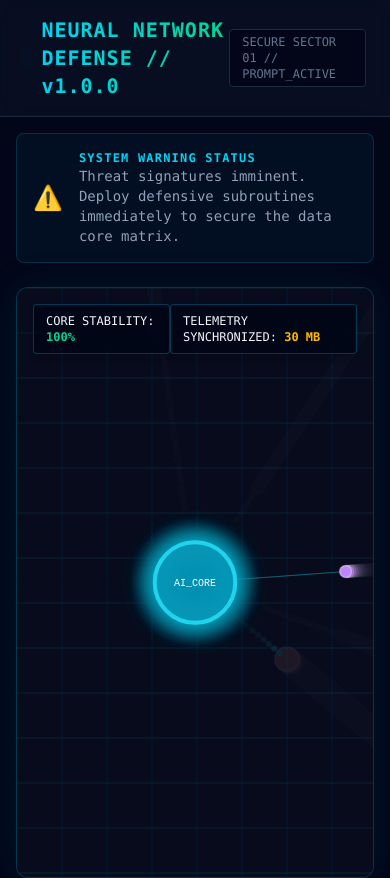
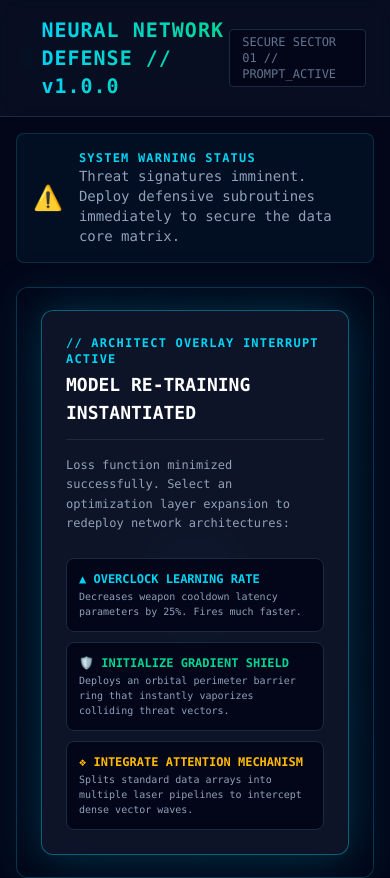
Before and after one commit to lakshmiv3322/neural-net-defense, a React (Vite) app: page / in a window 390 px wide. Shown: the top 878 px of the page. Built offline with nearby package versions, Linux system fonts and the light colour scheme.

Commit message:
feat: construct experience calculation bars, overlay upgrade states, and contextual AI Commander HUD panels

```diff
--- a/src/components/GameCanvas.jsx
+++ b/src/components/GameCanvas.jsx
@@ -4,6 +4,40 @@ export default function GameCanvas() {
   const canvasRef = useRef(null);
   const [score, setScore] = useState(0);
   const [networkStability, setNetworkStability] = useState(100);
+  const [trainingXp, setTrainingXp] = useState(0);
+  const [generationLevel, setGenerationLevel] = useState(1);
+  const [showUpgradeMenu, setShowUpgradeMenu] = useState(false);
+
+  // Real-time Contextual AI Commander Message
+  const [commanderAlert, setCommanderAlert] = useState(
+    "SYSTEM READY: Trace metrics running normal. Watch out for abrupt Data Bias packets."
+  );
+
+  // Use refs for real-time game modifiers to avoid state re-render collision delays
+  const isPausedRef = useRef(false);
+  const fireRateModRef = useRef(25); // Lower means faster firing
+  const shieldActiveRef = useRef(false);
+  const multiShotActiveRef = useRef(false);
+
+  // Interactive upgrade router triggered by the user
+  const applyUpgrade = (type) => {
+    if (type === 'FIRE_RATE') {
+      fireRateModRef.current = Math.max(8, fireRateModRef.current - 6);
+      setCommanderAlert("COMMANDER: Core overclock successfully synchronized. Core firing frequency boosted by 25%.");
+    } else if (type === 'GRADIENT_SHIELD') {
+      shieldActiveRef.current = true;
+      setCommanderAlert("COMMANDER: Orbital Gradient Shield online. Kinetic impact defense active around core node.");
+    } else if (type === 'ATTENTION_BEAM') {
+      multiShotActiveRef.current = true;
+      setCommanderAlert("COMMANDER: Attention Vector array integrated. Split-token data pipelines deployed.");
+    }
+
+    // Reset loop constraints
+    setTrainingXp(0);
+    setGenerationLevel(prev => prev + 1);
+    isPausedRef.current = false;
+    setShowUpgradeMenu(false);
+  };
 
   useEffect(() => {
     const canvas = canvasRef.current;
@@ -17,29 +51,31 @@ export default function GameCanvas() {
     resizeCanvas();
     window.addEventListener('resize', resizeCanvas);
 
-    // --- Core Architecture Coordinates ---
+    // --- Core Spatial Math Coordinates ---
     let coreX = canvas.width / 2;
     let coreY = canvas.height / 2;
     let coreRadius = 40;
     let pulseRadius = 40;
     let pulseDirection = 1;
+    let shieldRotation = 0;
 
-    // --- Threat System Arrays ---
+    // --- Active Data Stream Entities ---
     let enemies = [];
     let spawnTimer = 0;
-    const spawnInterval = 50; // Slightly faster spawning for action balance
+    let spawnInterval = 50;
 
-    // --- Defensive Laser Arrays ---
     let lasers = [];
     let fireTimer = 0;
-    const fireCooldown = 25; // Fires roughly every 0.4 seconds
 
     const spawnThreat = () => {
+      // Scale difficulty dynamically with generations
+      const speedMultiplier = 1 + (generationLevel * 0.1);
+
       const types = [
-        { name: 'Hallucination', color: '#c084fc', speed: 2.2, health: 1, radius: 6, points: 5 },
-        { name: 'Data Bias', color: '#f87171', speed: 1.0, health: 3, radius: 12, points: 15 }
+        { name: 'Hallucination', color: '#c084fc', speed: 2.2 * speedMultiplier, health: 1, radius: 6, points: 5, xpYield: 25 },
+        { name: 'Data Bias', color: '#f87171', speed: 1.0 * speedMultiplier, health: 3, radius: 12, points: 15, xpYield: 45 }
       ];
-      const type = Math.random() < 0.7 ? types[0] : types[1];
+      const type = Math.random() < 0.75 ? types[0] : types[1];
 
       let x, y;
       const angle = Math.random() * Math.PI * 2;
@@ -51,16 +87,22 @@ export default function GameCanvas() {
       });
     };
 
-    // --- MAIN ENGINE LOOP ---
+    // --- HIGH FREQUENCY RENDERING CORE ---
     const renderLoop = () => {
       coreX = canvas.width / 2;
       coreY = canvas.height / 2;
 
-      // 1. Clear Viewport with high-fidelity background trail
+      // Handle system baseline break interrupt when optimization modal triggers
+      if (isPausedRef.current) {
+        animationFrameId = requestAnimationFrame(renderLoop);
+        return;
+      }
+
+      // 1. Wipe Viewport with dark neon trails
       ctx.fillStyle = 'rgba(10, 15, 30, 0.25)';
       ctx.fillRect(0, 0, canvas.width, canvas.height);
 
-      // 2. Render Security Grid lines
+      // 2. Render Virtual Network Grids
       ctx.strokeStyle = 'rgba(6, 182, 212, 0.04)';
       ctx.lineWidth = 1;
       const gridSize = 45;
@@ -71,14 +113,14 @@ export default function GameCanvas() {
         ctx.beginPath(); ctx.moveTo(0, y); ctx.lineTo(canvas.width, y); ctx.stroke();
       }
 
-      // 3. Enemy Spawning Logic
+      // 3. Enemy Generation Tick
       spawnTimer++;
-      if (spawnTimer >= spawnInterval) {
+      if (spawnTimer >= Math.max(15, spawnInterval - (generationLevel * 3))) {
         spawnThreat();
         spawnTimer = 0;
       }
 
-      // 4. AUTOMATED TARGET ACQUISITION (Find closest threat)
+      // 4. Track Nearest Targets
       let closestEnemy = null;
       let closestDistance = Infinity;
 
@@ -87,55 +129,59 @@ export default function GameCanvas() {
         const dx = enemy.x - coreX;
         const dy = enemy.y - coreY;
         const dist = Math.sqrt(dx * dx + dy * dy);
-
         if (dist < closestDistance) {
           closestDistance = dist;
           closestEnemy = enemy;
         }
       }
 
-      // 5. AUTO-FIRE MECHANICS
+      // 5. Fire Weapon Mechanisms
       fireTimer++;
-      if (fireTimer >= fireCooldown && closestEnemy) {
-        // Calculate directional angle toward closest enemy
+      if (fireTimer >= fireRateModRef.current && closestEnemy) {
         const targetDx = closestEnemy.x - coreX;
         const targetDy = closestEnemy.y - coreY;
         const angleToTarget = Math.atan2(targetDy, targetDx);
 
-        // Inject brand new laser projectile into tracking stream
-        lasers.push({
-          x: coreX + Math.cos(angleToTarget) * coreRadius,
-          y: coreY + Math.sin(angleToTarget) * coreRadius,
-          vx: Math.cos(angleToTarget) * 7, // Velocity X scalar
-          vy: Math.sin(angleToTarget) * 7, // Velocity Y scalar
-          radius: 3,
-          color: '#22d3ee'
-        });
+        const addLaser = (angleOffset) => {
+          const finalAngle = angleToTarget + angleOffset;
+          lasers.push({
+            x: coreX + Math.cos(finalAngle) * coreRadius,
+            y: coreY + Math.sin(finalAngle) * coreRadius,
+            vx: Math.cos(finalAngle) * 7,
+            vy: Math.sin(finalAngle) * 7,
+            radius: 3,
+            color: '#22d3ee'
+          });
+        };
+
+        // Primary Cannon Fire
+        addLaser(0);
+
+        // Multi-shot Upgrade Split Engine Trigger
+        if (multiShotActiveRef.current) {
+          addLaser(0.25);  // Left angle pipeline
+          addLaser(-0.25); // Right angle pipeline
+        }
+
         fireTimer = 0;
       }
 
-      // 6. UPDATE & RENDER PROJECTILES (LASERS)
+      // 6. Laser Logic and Damage Metrics
       for (let l = lasers.length - 1; l >= 0; l--) {
         const laser = lasers[l];
         laser.x += laser.vx;
         laser.y += laser.vy;
 
-        // Draw laser as a burning bright energy bolt
         ctx.beginPath();
         ctx.arc(laser.x, laser.y, laser.radius, 0, Math.PI * 2);
         ctx.fillStyle = laser.color;
         ctx.fill();
 
-        // Remove laser if it streaks completely out of bounds
-        if (
-          laser.x < 0 || laser.x > canvas.width ||
-          laser.y < 0 || laser.y > canvas.height
-        ) {
+        if (laser.x < 0 || laser.x > canvas.width || laser.y < 0 || laser.y > canvas.height) {
           lasers.splice(l, 1);
           continue;
         }
 
-        // Check for intersection collisions between laser and all enemies
         for (let e = enemies.length - 1; e >= 0; e--) {
           const enemy = enemies[e];
           const ldx = enemy.x - laser.x;
@@ -143,21 +189,31 @@ export default function GameCanvas() {
           const lDist = Math.sqrt(ldx * ldx + ldy * ldy);
 
           if (lDist < enemy.radius + laser.radius) {
-            // Hit detected! Inflict core data patch damage, drop laser
             enemy.health -= 1;
             lasers.splice(l, 1);
 
-            // Check if threat signature is fully neutralized
             if (enemy.health <= 0) {
-              setScore(prev => prev + enemy.points); // Update UI score stream
+              setScore(prev => prev + enemy.points);
+
+              // Increment Experience States and evaluate leveling thresholds
+              setTrainingXp(prev => {
+                const updatedXp = prev + enemy.xpYield;
+                if (updatedXp >= 100) {
+                  isPausedRef.current = true;
+                  setShowUpgradeMenu(true);
+                  return 100;
+                }
+                return updatedXp;
+              });
+
               enemies.splice(e, 1);
             }
-            break; // Exit early since laser is expended
+            break;
           }
         }
       }
 
-      // 7. MOVE & RENDER ACTIVE THREAT VECTORS
+      // 7. Render & Process Active Threats
       for (let i = enemies.length - 1; i >= 0; i--) {
         const enemy = enemies[i];
         const dx = coreX - enemy.x;
@@ -177,7 +233,18 @@ export default function GameCanvas() {
         ctx.lineWidth = 1.5;
         ctx.stroke();
 
-        // Core Impact Breach Check
+        // Gradient Shield Collision Array Check
+        if (shieldActiveRef.current) {
+          const shieldRadius = 75;
+          if (distance < shieldRadius + enemy.radius && distance > shieldRadius - 10) {
+            // Deflect vector and neutralize instantly
+            enemies.splice(i, 1);
+            setScore(prev => prev + Math.floor(enemy.points / 2));
+            continue;
+          }
+        }
+
+        // Core containment breach check
         if (distance < coreRadius + enemy.radius) {
           enemies.splice(i, 1);
           setNetworkStability(prev => {
@@ -188,23 +255,30 @@ export default function GameCanvas() {
         }
       }
 
-      // 8. Draw Central Core Architecture
+      // 8. Draw Orbital Gradient Firewall Ring Shield
+      if (shieldActiveRef.current) {
+        shieldRotation += 0.02;
+        ctx.strokeStyle = 'rgba(16, 185, 129, 0.6)';
+        ctx.lineWidth = 3;
+        ctx.setLineDash([30, 20]); // Create an ultra clean dashed circling shield
+        ctx.beginPath();
+        ctx.arc(coreX, coreY, 75, shieldRotation, shieldRotation + Math.PI * 2);
+        ctx.stroke();
+        ctx.setLineDash([]); // Reset line dash patterns instantly
+      }
+
+      // 9. Draw Pulsing Core Node
       pulseRadius += 0.25 * pulseDirection;
       if (pulseRadius > 44 || pulseRadius < 36) pulseDirection *= -1;
 
-      // Draw premium searchglow tracking aura to target nearest enemy
-      if (closestEnemy) {
-        ctx.strokeStyle = 'rgba(34, 211, 238, 0.15)';
+      if (closestEnemy && !isPausedRef.current) {
+        ctx.strokeStyle = 'rgba(34, 211, 238, 0.12)';
         ctx.lineWidth = 1;
-        ctx.beginPath();
-        ctx.moveTo(coreX, coreY);
-        ctx.lineTo(closestEnemy.x, closestEnemy.y);
-        ctx.stroke();
+        ctx.beginPath(); ctx.moveTo(coreX, coreY); ctx.lineTo(closestEnemy.x, closestEnemy.y); ctx.stroke();
       }
 
       ctx.shadowBlur = 24;
       ctx.shadowColor = '#06b6d4';
-
       ctx.beginPath();
       ctx.arc(coreX, coreY, pulseRadius, 0, Math.PI * 2);
       ctx.fillStyle = '#0891b2';
@@ -216,7 +290,7 @@ export default function GameCanvas() {
       ctx.fillStyle = '#ffffff';
       ctx.font = '10px monospace';
       ctx.textAlign = 'center';
-      ctx.fillText("AI_CORE", coreX, coreY + 3);
+      ctx.fillText(`GEN_0${generationLevel}`, coreX, coreY + 3);
 
       ctx.shadowBlur = 0;
 
@@ -229,21 +303,90 @@ export default function GameCanvas() {
       cancelAnimationFrame(animationFrameId);
       window.removeEventListener('resize', resizeCanvas);
     };
-  }, []);
+  }, [generationLevel]);
 
   return (
     <div className="relative w-full h-[70vh] bg-slate-900/40 border border-cyan-500/25 rounded-xl overflow-hidden shadow-[0_0_40px_rgba(6,182,212,0.1)]">
-      {/* Real-time Telemetry Dashboard overlays */}
-      <div className="absolute top-4 left-4 right-4 flex justify-between items-center pointer-events-none font-mono text-xs z-10 select-none">
-        <div className="bg-slate-950/90 border border-cyan-500/30 px-3 py-2 rounded shadow-md backdrop-blur-sm">
-          CORE STABILITY: <span className={`${networkStability > 40 ? 'text-emerald-400' : 'text-rose-500 animate-pulse'} font-bold`}>{networkStability}%</span>
+
+      {/* Real-time Diagnostic Telemetry Overlay panels */}
+      <div className="absolute top-4 left-4 right-4 flex flex-col md:flex-row justify-between gap-2 pointer-events-none font-mono text-xs z-10 select-none">
+        <div className="flex gap-2">
+          <div className="bg-slate-950/90 border border-cyan-500/30 px-3 py-2 rounded shadow-md backdrop-blur-sm text-cyan-400">
+            INTEGRITY: <span className={`${networkStability > 40 ? 'text-emerald-400' : 'text-rose-500 animate-pulse'} font-bold`}>{networkStability}%</span>
+          </div>
+          <div className="bg-slate-950/90 border border-cyan-500/30 px-3 py-2 rounded shadow-md backdrop-blur-sm text-cyan-400">
+            MODEL: <span className="text-cyan-400 font-bold">GENERATION_0{generationLevel}</span>
+          </div>
         </div>
-        <div className="bg-slate-950/90 border border-cyan-500/30 px-3 py-2 rounded shadow-md backdrop-blur-sm">
-          TELEMETRY SYNCHRONIZED: <span className="text-amber-400 font-bold">{score} MB</span>
+        <div className="bg-slate-950/90 border border-cyan-500/30 px-3 py-2 rounded shadow-md backdrop-blur-sm text-cyan-400">
+          PROCESSED VECTORS: <span className="text-amber-400 font-bold">{score} MB</span>
         </div>
       </div>
 
+      {/* Training Optimization Metrics Progress Bar (XP Bar) */}
+      <div className="absolute bottom-4 left-4 right-4 bg-slate-950/90 border border-slate-800 p-2 rounded backdrop-blur-sm select-none z-10">
+        <div className="flex justify-between text-[10px] font-mono text-slate-400 mb-1">
+          <span>// TRAINING OPTIMIZATION WEIGHTS MATRIX PROGRESS</span>
+          <span className="text-cyan-400 font-bold">{trainingXp}%</span>
+        </div>
+        <div className="w-full h-2 bg-slate-900 rounded-sm overflow-hidden border border-slate-800/60">
+          <div
+            className="h-full bg-gradient-to-r from-cyan-500 to-emerald-400 transition-all duration-300 shadow-[0_0_10px_rgba(34,211,238,0.5)]"
+            style={{ width: `${trainingXp}%` }}
+          />
+        </div>
+      </div>
+
+      {/* Dynamic AI Commander Advisory HUD */}
+      <div className="absolute bottom-16 left-4 right-4 bg-slate-950/90 border border-emerald-500/30 px-4 py-2.5 rounded-md backdrop-blur-sm font-mono text-[11px] text-emerald-400 flex items-start gap-2 shadow-lg z-10 select-none animate-fade-in">
+        <div className="text-emerald-400 animate-pulse">🤖</div>
+        <div className="flex-1 leading-relaxed"><span className="font-bold tracking-wider text-emerald-300">ADVISORY //</span> {commanderAlert}</div>
+      </div>
+
+      {/* High Performance HTML5 Layer Canvas */}
       <canvas ref={canvasRef} className="w-full h-full block cursor-crosshair" />
+
+      {/* PREMIUM CHORAL TERMINAL UPGRADE MODAL OVERLAY */}
+      {showUpgradeMenu && (
+        <div className="absolute inset-0 bg-slate-950/85 backdrop-blur-md flex flex-col justify-center items-center p-6 z-50 font-mono animate-fade-in">
+          <div className="max-w-md w-full border border-cyan-400/40 bg-slate-900/90 rounded-xl p-6 shadow-[0_0_50px_rgba(6,182,212,0.25)] flex flex-col gap-4">
+            <div className="border-b border-slate-800 pb-3">
+              <div className="text-xs text-cyan-400 font-bold tracking-widest">// ARCHITECT OVERLAY INTERRUPT ACTIVE</div>
+              <h2 className="text-lg font-black text-white mt-1">MODEL RE-TRAINING INSTANTIATED</h2>
+            </div>
+
+            <p className="text-xs text-slate-400 leading-relaxed">
+              Loss function minimized successfully. Select an optimization layer expansion to redeploy network architectures:
+            </p>
+
+            <div className="flex flex-col gap-2.5 mt-2">
+              <button
+                onClick={() => applyUpgrade('FIRE_RATE')}
+                className="w-full text-left bg-slate-950 hover:bg-cyan-950/40 border border-slate-800 hover:border-cyan-500/50 p-3 rounded-lg group transition-all"
+              >
+                <div className="text-xs font-bold text-cyan-400 group-hover:text-cyan-300">▲ OVERCLOCK LEARNING RATE</div>
+                <div className="text-[10px] text-slate-400 mt-0.5">Decreases weapon cooldown latency parameters by 25%. Fires much faster.</div>
+              </button>
+
+              <button
+                onClick={() => applyUpgrade('GRADIENT_SHIELD')}
+                className="w-full text-left bg-slate-950 hover:bg-emerald-950/40 border border-slate-800 hover:border-emerald-500/50 p-3 rounded-lg group transition-all"
+              >
+                <div className="text-xs font-bold text-emerald-400 group-hover:text-emerald-300">🛡️ INITIALIZE GRADIENT SHIELD</div>
+                <div className="text-[10px] text-slate-400 mt-0.5">Deploys an orbital perimeter barrier ring that instantly vaporizes colliding threat vectors.</div>
+              </button>
+
+              <button
+                onClick={() => applyUpgrade('ATTENTION_BEAM')}
+                className="w-full text-left bg-slate-950 hover:bg-amber-950/40 border border-slate-800 hover:border-amber-500/50 p-3 rounded-lg group transition-all"
+              >
+                <div className="text-xs font-bold text-amber-400 group-hover:text-amber-300">❖ INTEGRATE ATTENTION MECHANISM</div>
+                <div className="text-[10px] text-slate-400 mt-0.5">Splits standard data arrays into multiple laser pipelines to intercept dense vector waves.</div>
+              </button>
+            </div>
+          </div>
+        </div>
+      )}
     </div>
   );
 }
```
Also changed, not shown: ai_workspace_logs/session_2_upgrades.md (added, +4 -0 lines).
